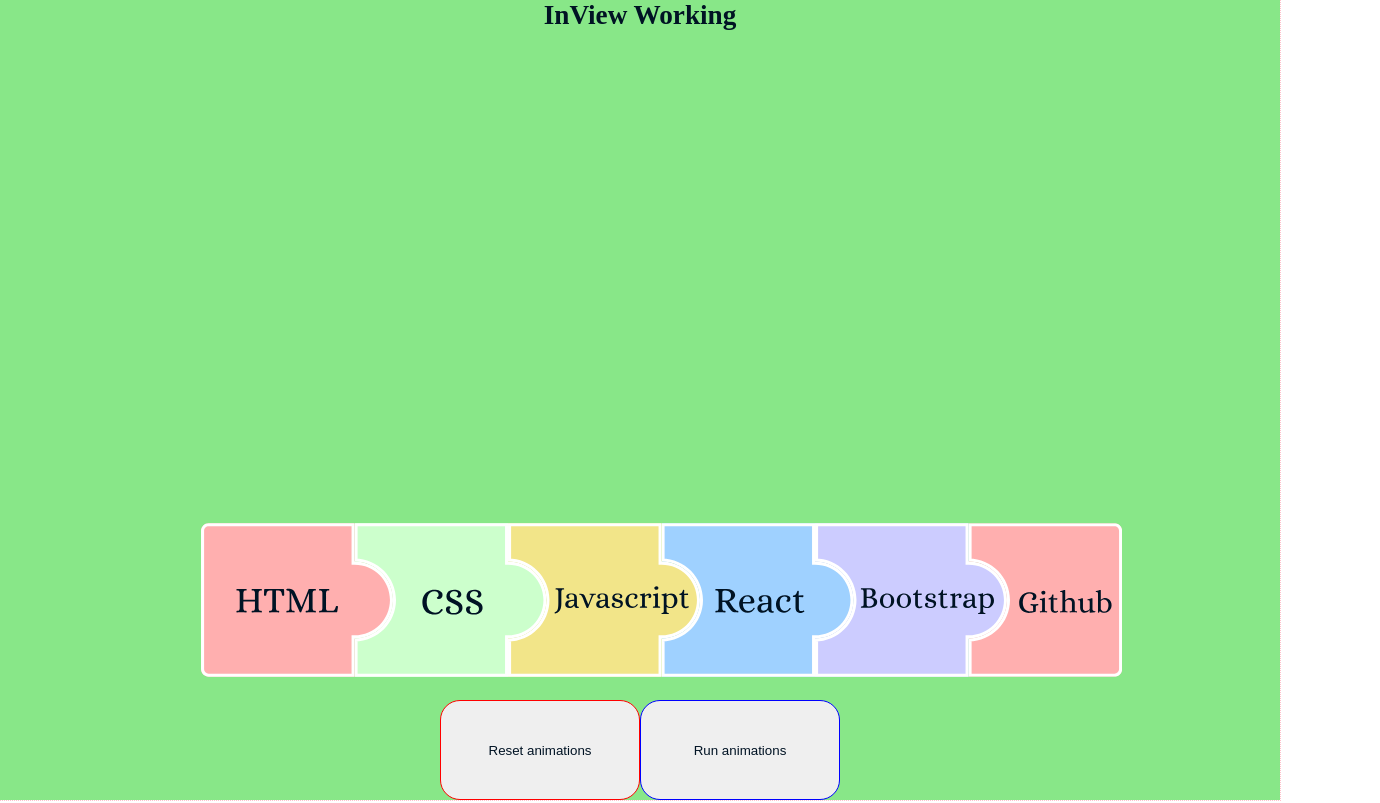
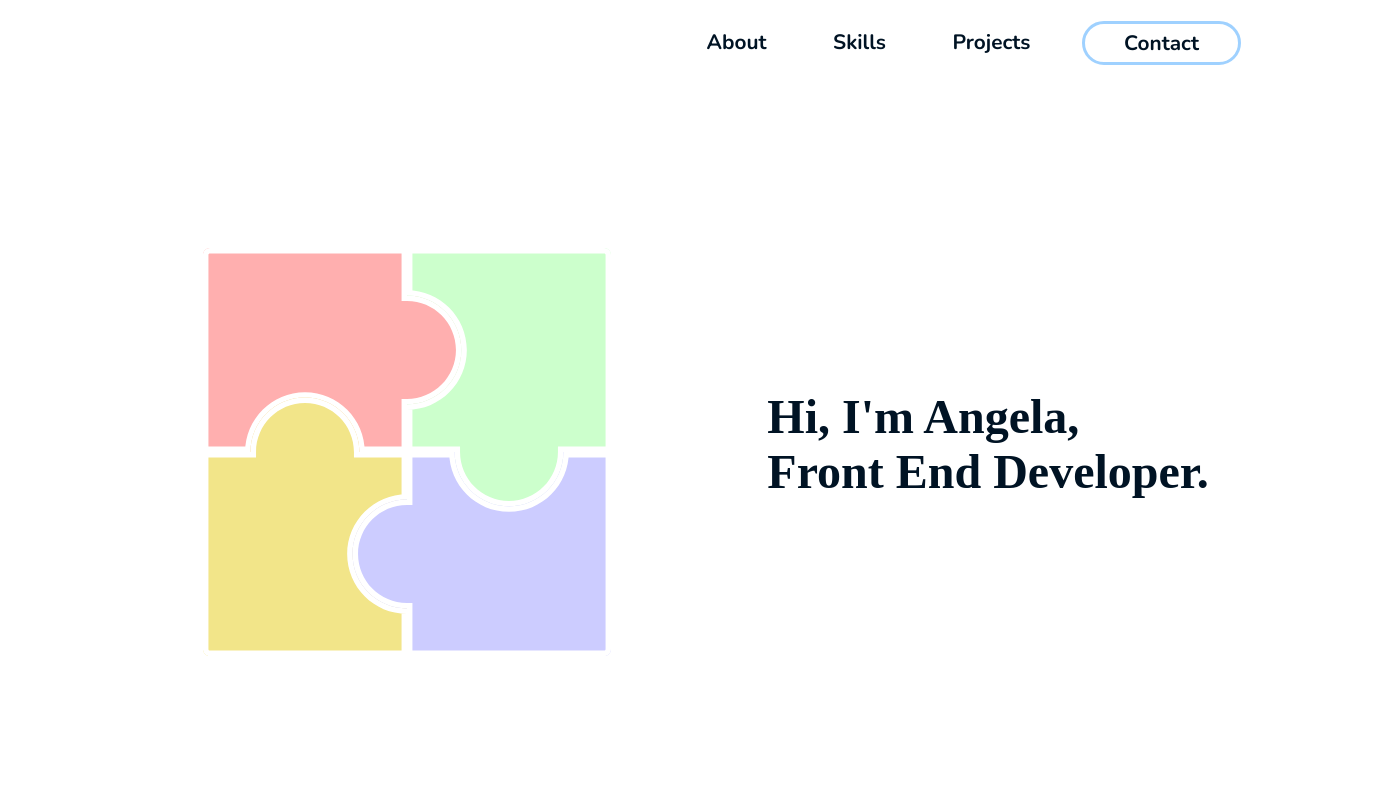
Before and after one commit to ang-riv/portfolio, a React (Create React App) app: page / in a window 1280 px wide. Shown: the top 803 px of the page, 1380 px wide, since content can reach past the window. Built offline with nearby package versions, Linux system fonts and the light colour scheme; a web font is replaced by a local one.

Commit message:
Added new code to Icons section from TestPage

```diff
--- a/src/App.js
+++ b/src/App.js
@@ -9,7 +9,7 @@ import ContactSection from "./ContactSection.js";
 import TestPage from "./TestPage.js";
 
 function App() {
-  const animateTest = true;
+  const animateTest = false;
   const introRef = useRef(null);
   const aboutRef = useRef(null);
   const skillsRef = useRef(null);
--- a/src/Icons.js
+++ b/src/Icons.js
@@ -1,6 +1,6 @@
 import React, { useRef, useEffect, useState } from "react";
 import useWindowSize from "./useWindowSize";
-import { useAnimation, motion, inView, distance } from "framer-motion";
+import { useAnimation, motion, useInView } from "framer-motion";
 // svgs for puzzle pieces
 import { introPieces, desktopPieces, mobilePieces } from "./Imports";
 
@@ -68,6 +68,7 @@ export function IntroPuzzle() {
 // puzzle in skill section
 export function SkillsPuzzle() {
   const ref = useRef(null);
+  const isInView = useInView(ref, { threshold: 0.5 });
   const controls = [
     useAnimation(),
     useAnimation(),
@@ -88,11 +89,12 @@ export function SkillsPuzzle() {
   };
 
   useEffect(() => {
-    // calculating distance
-    const rect1 = centerRef.current.getBoundingClientRect();
-
-    setWidth(rect1.width.toFixed(5));
-  }, []);
+    if (isInView) {
+      runAnimations(controls);
+    } else {
+      resetAnimations(controls);
+    }
+  }, [isInView, controls]);
 
   const variants = {
     start: { x: 0, rotate: 0, transition: { delay: 0.3, duration: 0.5 } },
@@ -104,9 +106,17 @@ export function SkillsPuzzle() {
   };
 
   const runAnimations = async (controlsArr) => {
+    let rect = 0;
     // rotate to correct position first
     for (let i = 0; i < controlsArr.length; i++) {
       await controlsArr[i].start("start");
+    }
+
+    // calculate distance
+    if (centerRef.current) {
+      rect = centerRef.current.getBoundingClientRect();
+      console.log(rect.width);
+      setWidth(rect.width.toFixed(2));
     }
 
     // then move
@@ -118,7 +128,6 @@ export function SkillsPuzzle() {
     }
 
     // then move to the center
-    // 0 is moving too far + almost there! just need to include github
     for (let i = 0; i < controlsArr.length; i++) {
       let holder = 0;
       if (i > 0) {
@@ -137,6 +146,11 @@ export function SkillsPuzzle() {
     for (let i = 0; i < controlsArr.length; i++) {
       controlsArr[i].start("reset");
     }
+
+    for (let i = 0; i < controlsArr.length; i++) {
+      controlsArr[i].start({ rotate: randomNum() });
+    }
+    setWidth(0);
   };
 
   // condensing imgs
@@ -153,8 +167,6 @@ export function SkillsPuzzle() {
           alt={word}
           initial={{ rotate: randomNum() }}
           variants={variants}
-          onViewportEnter={() => runAnimations(controls)}
-          onViewportLeave={() => resetAnimations(controls)}
           viewport={{ root: ref }}
           ref={centerRef}
           animate={controls[counter]}
--- a/src/TestPage.js
+++ b/src/TestPage.js
@@ -5,7 +5,6 @@ import { desktopPieces } from "./Imports";
 
 //! ADD ONSCROLL STUFF AND EVERYTHING SHOULD WORK!
 const TestPage = () => {
-  const size = useWindowSize();
   const ref = useRef(null);
   const titleRef = useRef(null);
   const isInView = useInView(titleRef, { threshold: 0.5 });
@@ -30,7 +29,7 @@ const TestPage = () => {
     return Math.floor(Math.random() * 361);
   };
 
-  React.useEffect(() => {
+  useEffect(() => {
     if (isInView) {
       runAnimations(controls);
     } else {
@@ -97,7 +96,7 @@ const TestPage = () => {
 
   const holder1 = [];
   let counter = Object.keys(desktopPieces).length;
-  let imgSize = "12em";
+  let imgSize = "9em";
 
   for (const [key, value] of Object.entries(desktopPieces)) {
     const word = "puzzle piece with the word " + key;
```
